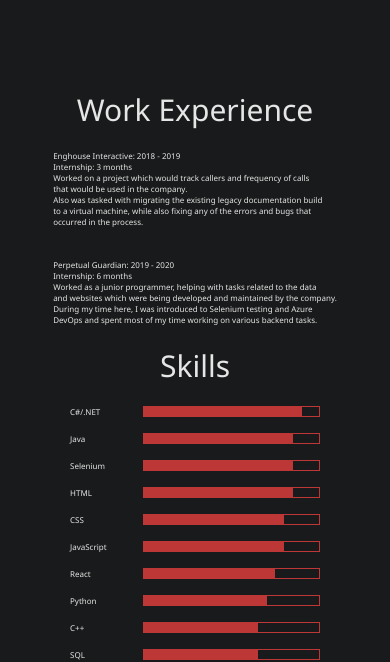
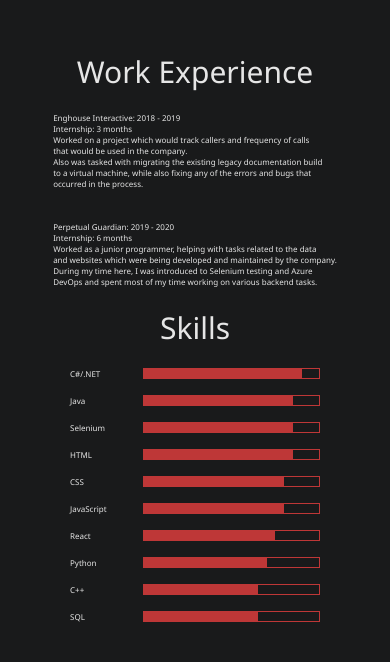
Before and after one commit to HenrygShen/Portfolio, a React (Create React App) app: page / in a window 390 px wide. Shown: the part 1745-2407 px from the top of the page. Built offline with nearby package versions, Linux system fonts and the light colour scheme.

Commit message:
Tried adding responsiveness

```diff
--- a/src/styles/containers/SkillsSection.scss
+++ b/src/styles/containers/SkillsSection.scss
@@ -3,7 +3,7 @@
   flex-direction: row;
   align-items: center;
   justify-content: center;
-  height: 100vh;
+  margin-top: 5rem;
   width: 100%;
 
   .skills-wrapper {
```
